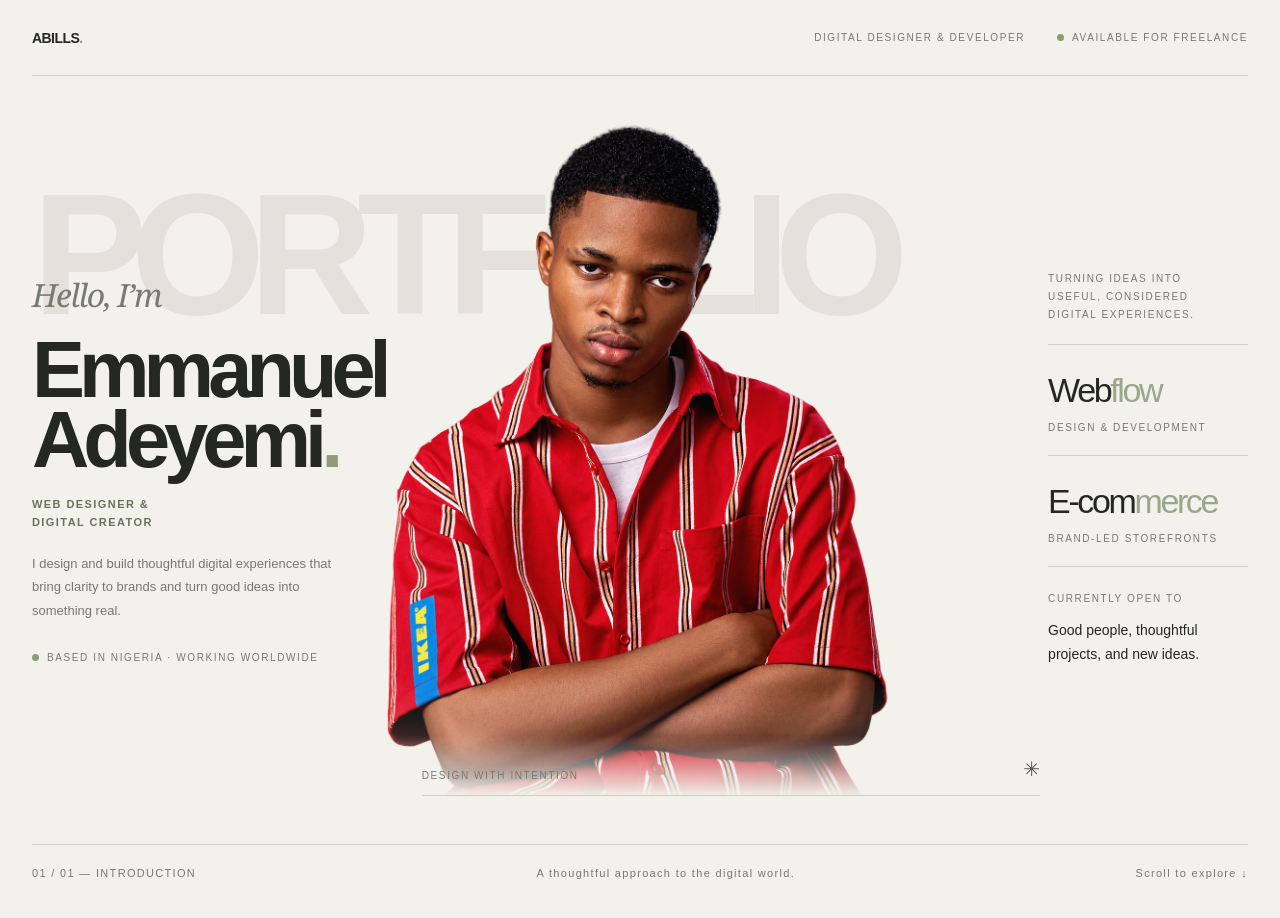
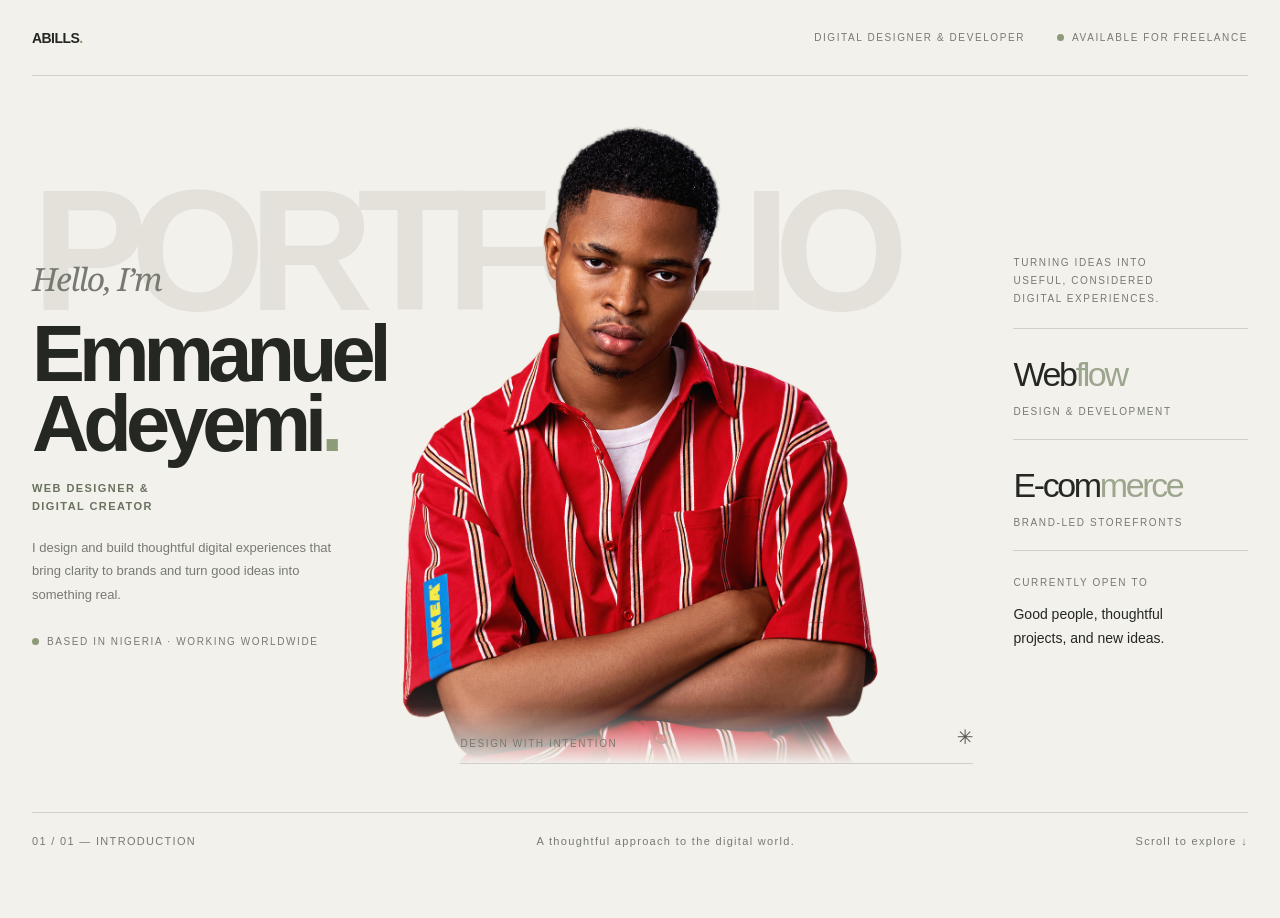
Before and after one commit to Abillsflow/emmanueladeyemiabills, a Next.js app: page / in a window 1280 px wide. Shown: the top 918 px of the page. Built offline with nearby package versions, Linux system fonts and the light colour scheme.

Commit message:
Restore original hero container and grid proportions

```diff
--- a/src/app/page.tsx
+++ b/src/app/page.tsx
@@ -17,7 +17,7 @@ export default function Home() {
           <div className="hero-display">PORTFOLIO</div>
         </div>
 
-        <div className="relative z-10 grid items-center gap-7 md:grid-cols-[.9fr_1.28fr_.48fr] md:gap-6 lg:gap-8">
+        <div className="relative z-10 grid items-center gap-7 md:grid-cols-[.85fr_1.1fr_.52fr] md:gap-8">
           <div className="order-2 pb-3 md:order-1 md:pb-0">
             <p className="hero-script mb-4 text-[27px] text-[#777a70] sm:text-[32px]">Hello, I’m</p>
             <h1 className="hero-name">Emmanuel<br />Adeyemi<span style={{ color: "var(--accent)" }}>.</span></h1>
@@ -28,7 +28,7 @@ export default function Home() {
             <div className="mt-7 flex items-center gap-2 hero-kicker"><span className="hero-dot" /> Based in Nigeria · Working worldwide</div>
           </div>
 
-          <div className="hero-portrait hero-portrait--blend order-1 h-[400px] md:order-2 md:h-[min(700px,82vh)] md:-mx-5 lg:-mx-8">
+          <div className="hero-portrait hero-portrait--blend order-1 h-[380px] md:order-2 md:h-[min(650px,78vh)]">
             <img
               src="/images/abills-portrait.png"
               alt="Emmanuel Adeyemi, also known as Abills"
```
